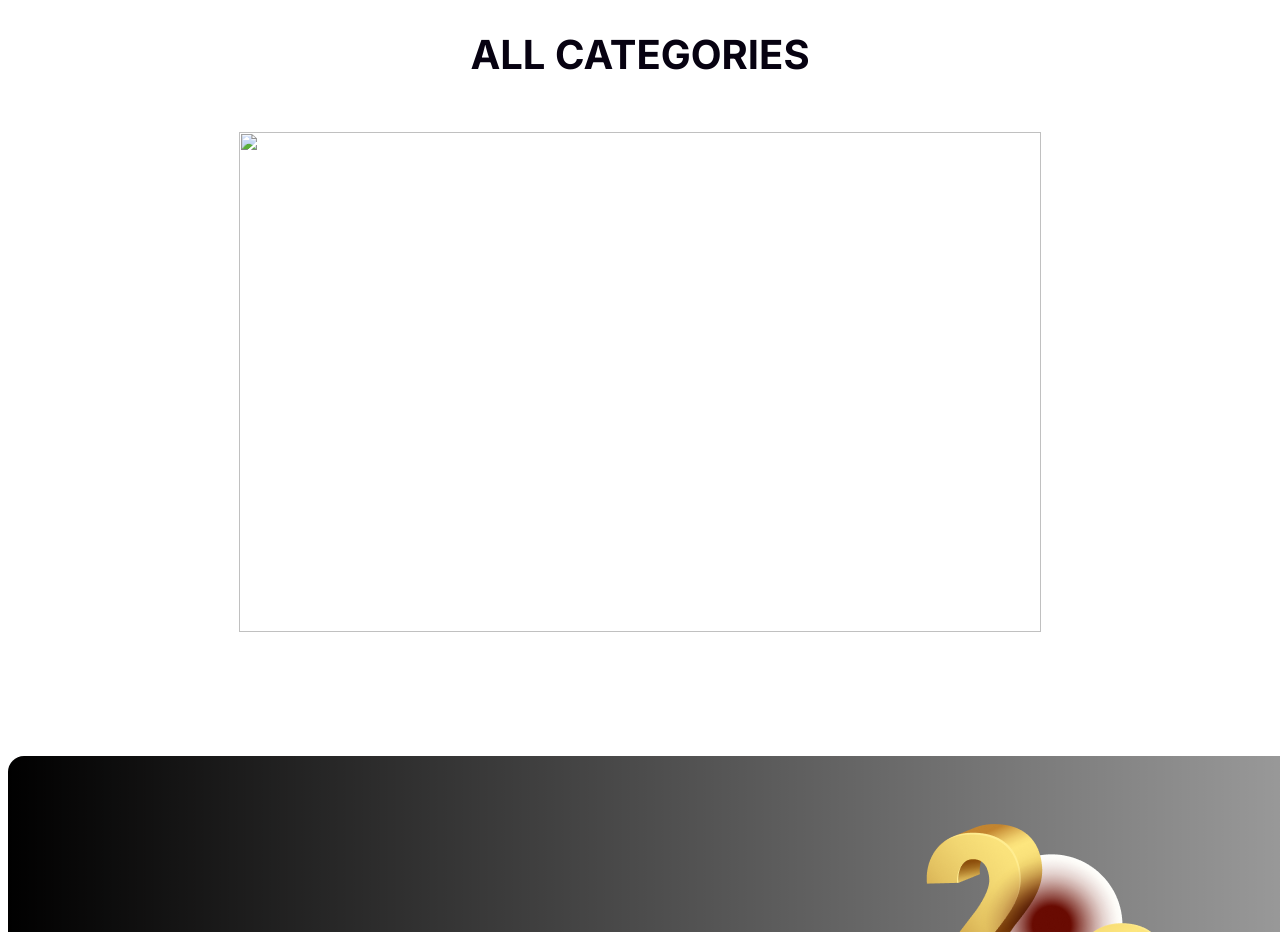
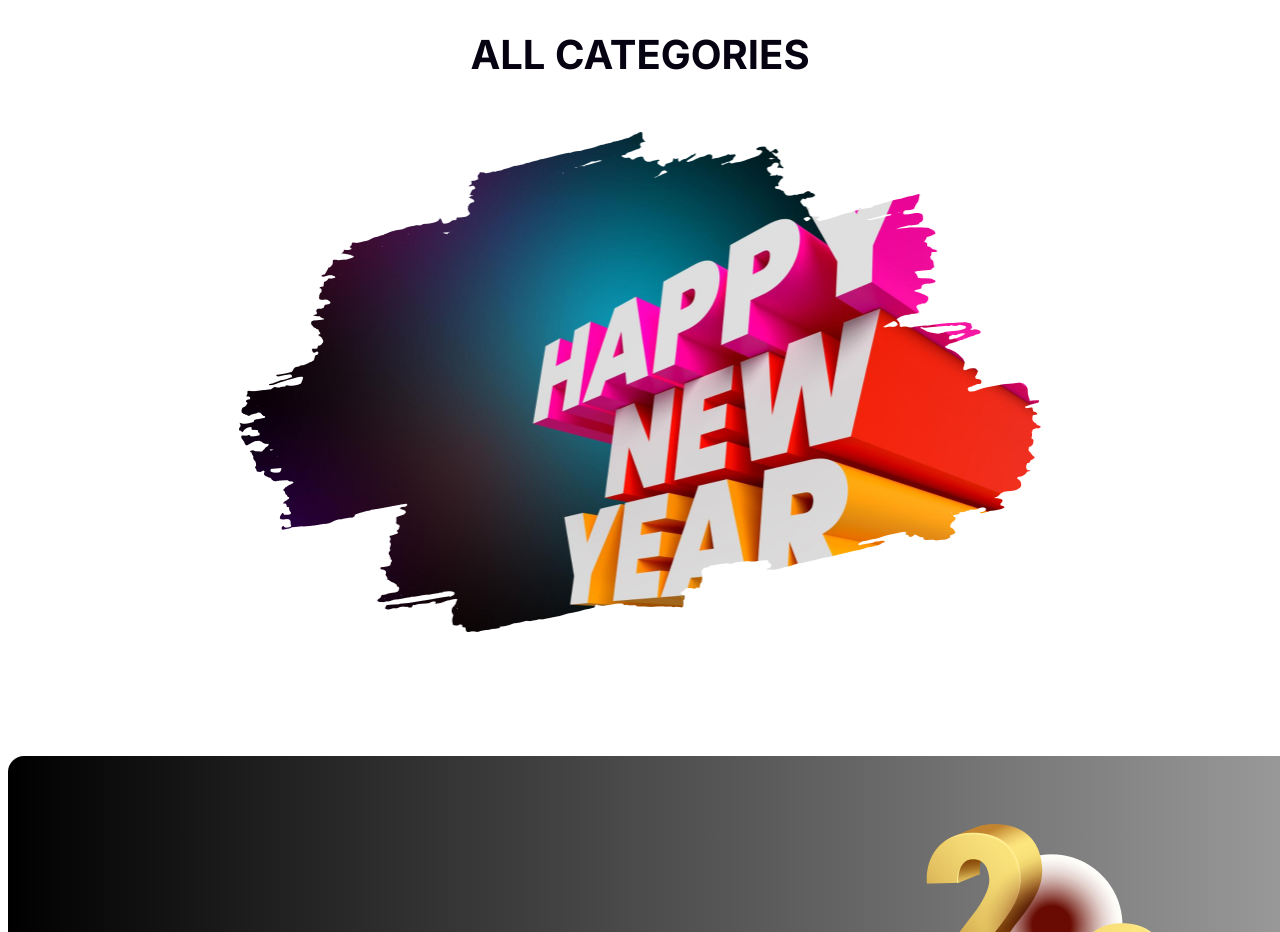
Before and after one commit to ratib54/B9A1-NEW-YEAR, a plain HTML site: page index.html in a window 1280 px wide. Shown: the part 940-1872 px from the top of the page. Drawn offline with Linux system fonts and the light colour scheme; the site is published under a folder, as on GitHub Pages, so addresses that start at the root find nothing.

Commit message:
update img src

```diff
--- a/index.html
+++ b/index.html
@@ -32,7 +32,7 @@
       <h1 >65% OFF</h1>
       <h5 >OUR HOLIDAY DEALS ARE BETTER</h5>
       <h4 >ALL CATEGORIES</h4>
-      <img src="/images/New Year Photo.png" alt="">
+      <img src="images/New Year Photo.png" alt="">
 
 </section>
 <!-- third step -->
@@ -85,6 +85,13 @@
 
 </section>
 
+<!-- sixth step -->
+
+<section>
+
+
+</section>
+
   </main>
   <footer>
 
```
Also changed, not shown: styles/style.css (line endings or trailing spaces).
